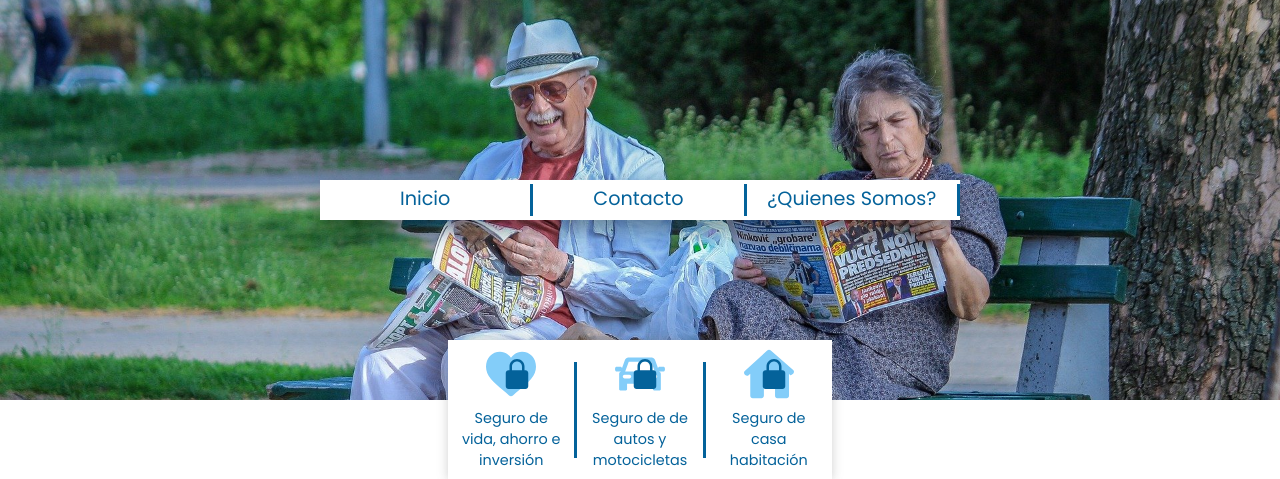
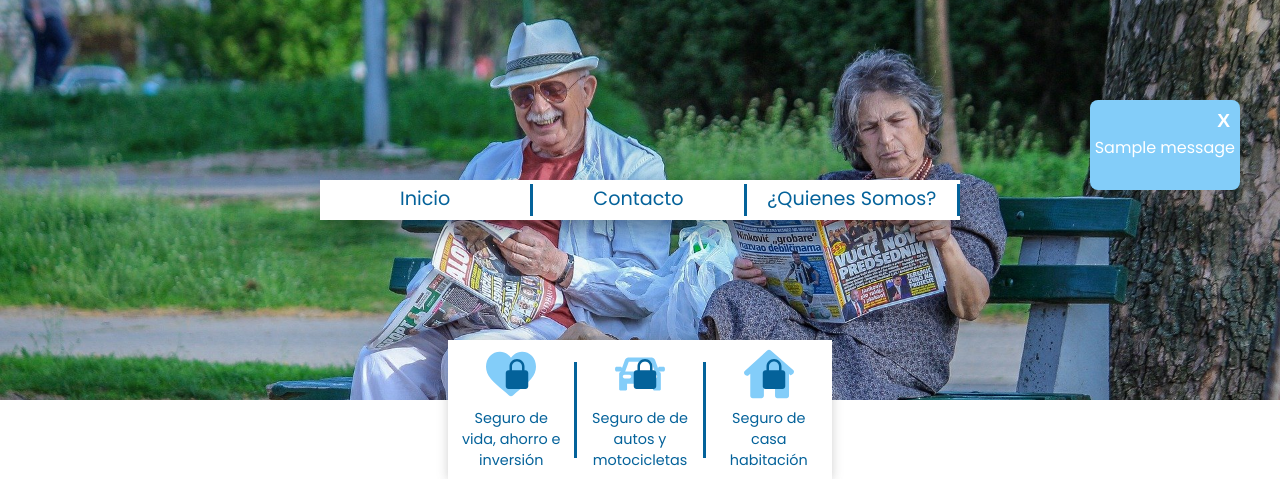
Before and after one commit to Hectorc70/web_lorena, a Django app: page / in a window 1280 px wide. Shown: the top 479 px of the page. Run offline with Django 3.2, Linux system fonts and the light colour scheme; tables that the repository leaves empty hold one stand-in row (values such as "Sample post"); one stand-in notice (Sample message) is shown; parts of the project's set-up code (start-up, migrations or seed data) failed here and were passed over; some libraries are stand-ins or nearby versions.

Commit message:
se implemento clases para los mensajes de Django

```diff
--- a/static/css/styles.css
+++ b/static/css/styles.css
@@ -123,6 +123,68 @@ body{
     border-right: .2em solid var(--color-principal) ;
 }
 
+/* ESTILOS DE MENSAJES  */
+#container-messages{
+    position: absolute;
+    top: 100px;
+    right: 40px;
+}
+#container-messages .message {
+    display: flex;
+    flex-direction: column;
+    min-width: 100px;
+    min-height: 80px;
+    font-family: 'Poppins-Bold';
+    padding: 5px;
+    color: white;
+    border-radius: .5rem;
+    z-index: 4;
+}
+
+
+#container-messages .red{
+    background-color: #f18d80;
+}
+
+
+#container-messages .green{
+    background-color: var(--color-secundario);
+}
+
+#container-messages .btn-cerrar{
+    display: block;
+    position: absolute;
+    right: 10px;
+    top: 10px;
+    cursor: pointer;
+}
+
+
+#container-messages .btn-cerrar p {
+    padding: 0px;
+    margin: 0px;
+    color: var(--color-secundario2);
+    font-family: 'Arial';
+    font-weight: bold;
+    font-size: 1.2rem;
+}
+
+#container-messages .btn-cerrar:hover p{
+    color: #800000;
+    transform: rotate(180deg);
+    transform-origin: center;
+    transition: all 0.5s ease-in-out;
+
+}
+
+#container-messages  .btn-cerrar p{
+    transition: all 0.5s ease-in-out;
+}
+
+
+.text-msg{
+    margin-top: 30px;
+}
 
 
 /*  SECTIONS */
--- /dev/null
+++ b/static/js/alerts.js
@@ -0,0 +1,86 @@
+
+function Precaucion(mensaje) {
+    texto = '<p class="alertas-msg" >' + mensaje + '</p>';
+    titulo = '<p class="alertas-titulo" >' + 'AVISO' + '</p>';
+    Swal.fire({
+        title: titulo,
+        html: texto,
+        icon: 'warning',
+        confirmButtonText: 'Ok',
+        confirmButtonColor: 'var(--color-resalte)',
+        background: 'var(--color-fondo)',
+        backdrop: false,
+        width: '18rem',
+        heightAuto: false,
+
+    })
+
+}
+
+function succesesMessageTop(mensaje) {
+    texto = '<p class="alertas-msg" >' + mensaje + '</p>';
+    titulo = '<p class="alertas-titulo" >' + 'Hecho' + '</p>';
+    Swal.fire({
+        position: 'top-end',
+        icon: 'success',
+        title: titulo,
+        showConfirmButton: false,
+        timer: 1500
+    })
+}
+
+/* function succesesMessage(mensaje) {
+    texto = '<p class="alertas-msg" >' + mensaje + '</p>';
+    titulo = '<p class="alertas-titulo" >' + 'Hecho' + '</p>';
+    Swal.fire({
+        position: 'top-end',
+        title: titulo,
+        html: texto,
+        icon: 'success',
+        iconColor:'#06B056',
+        confirmButtonText: 'Ok',
+        confirmButtonColor: 'var(--color-resalte)',
+        background: 'var(--color-fondo)',
+        backdrop: false,
+        width: '18rem',
+        heightAuto: false,
+    })
+} */
+
+function error(mensaje) {
+    texto = '<p class="alertas-msg" >' + mensaje + '</p>';
+    titulo = '<p class="alertas-titulo" >' + 'ERROR' + '</p>';
+    Swal.fire({
+        title: titulo,
+        html: texto,
+        icon: 'error',
+        iconColor: '#C52C03',
+        confirmButtonText: 'OK',
+        confirmButtonColor: 'var(--color-resalte)',
+        background: 'var(--color-fondo)',
+        backdrop: false,
+        width: '18rem',
+        heightAuto: false,
+    })
+
+
+}
+
+function error(mensaje) {
+    texto = '<p class="alertas-msg" >' + mensaje + '</p>';
+    titulo = '<p class="alertas-titulo" >' + 'ERROR' + '</p>';
+    Swal.fire({
+        title: titulo,
+        html: texto,
+        icon: 'error',
+        iconColor: '#C52C03',
+        confirmButtonText: 'OK',
+        confirmButtonColor: 'var(--color-resalte)',
+        background: 'var(--color-fondo)',
+        backdrop: false,
+        width: '18rem',
+        heightAuto: false,
+    })
+
+
+}
--- a/static/js/functions.js
+++ b/static/js/functions.js
@@ -1,4 +1,14 @@
 'use strict'
+
+
+async function closeMessage(id) {
+    let conteMSG = document.getElementById(id);
+    conteMSG.style.display = 'none';
+    conteMSG.style.visibility = 'hidden';
+
+}
+
+
 async function openWhatssap(){
 
 }
--- a/templates/index.html
+++ b/templates/index.html
@@ -7,11 +7,13 @@
     <meta charset="UTF-8">
     <meta http-equiv="X-UA-Compatible" content="IE=edge">
     <meta name="viewport" content="width=device-width, initial-scale=1.0">
+    <script src="https://cdn.jsdelivr.net/npm/sweetalert2@10.3.5/dist/sweetalert2.all.min.js"></script>
     <link rel="stylesheet" href="{% static 'css/styles.css' %}">
     <link rel="stylesheet" href="{% static 'css/forms_styles.css' %}">
     <link rel="stylesheet" href="{% static 'css/responsive.css' %}">
     <script type="text/javascript" src="{% static 'js/animations.js' %}"></script>
     <script type="text/javascript" src="{% static 'js/functions.js' %}"></script>
+    <script type="text/javascript" src="{% static 'js/alerts.js' %}"></script>
     <title>
         Inicio
     </title>
@@ -34,6 +36,30 @@
                 </li>
             </ul>
         </nav>
+        {% if messages %}
+       <!--  <div class="prueba">{{messages.length}}</div> -->
+        <div id="container-messages">
+            {% for mensaje in messages %}
+
+            {% if mensaje.tags == 'success' %}
+            <div id="btn-msg-ok"  class="message green">
+                <a onclick="closeMessage('btn-msg-ok')" class="btn-cerrar" ><p>X</p></a>
+                <div class="text-msg">{{mensaje}}</div>
+            </div>
+            {% endif %}
+            {% if mensaje.tags == 'error' %}
+            <div id="btn-msg-e"  class="message red">
+                <a onclick="closeMessage('btn-msg-e')" class="btn-cerrar" ><p>X</p></a>
+                <div class="text-msg">{{mensaje}}</div>
+            </div>
+            {% endif %}
+
+        {% endfor%}
+        </div>
+
+
+    {% endif %}
+
     </header>
 
 
--- a/web/views.py
+++ b/web/views.py
@@ -54,9 +54,13 @@ def view_home(request):
             mount_year=mount_year,
             comments=comments,
         )
-        form.save()
-        messages.success(
-            request, 'Informacion enviada sera contactado en breve')
+        try:
+            form.save()
+            messages.success(
+                request, 'Informacion enviada sera contactado en breve')
+        except :
+            messages.error(
+                request, 'Error al guardar Datos')
 
     elif request.method == 'POST' and form_car.is_valid():
         vehicle_type = form_car.cleaned_data.get('vehicle_type')
@@ -82,13 +86,12 @@ def view_home(request):
             num_phone=num_phone,
             comments=comments,
         )
+        try:
+            form.save()
+            messages.success(
+                request, 'Informacion enviada sera contactado en breve')
+        except :
+            messages.error(
+                request, 'Error al guardar Datos')
 
-        form.save()
-        messages.success(
-            request, 'Informacion enviada sera contactado en breve')
-
-    else:
-        messages.error(request, 'Registro No Guardado')
-
-    #import pdb; pdb.set_trace()
     return render(request, 'index.html', {'form_life_insurance': form_life_insurance, 'form_insurance_car': form_insurance_car, 'form_insurance_house': form_insurance_house})
```
